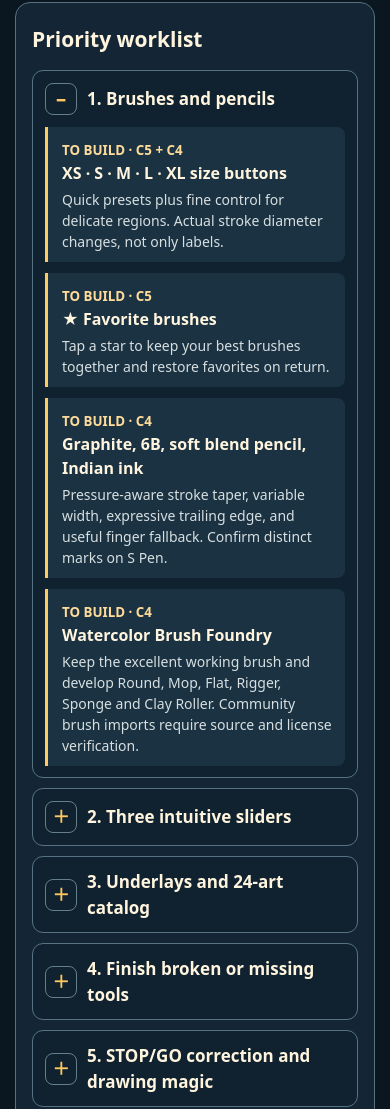
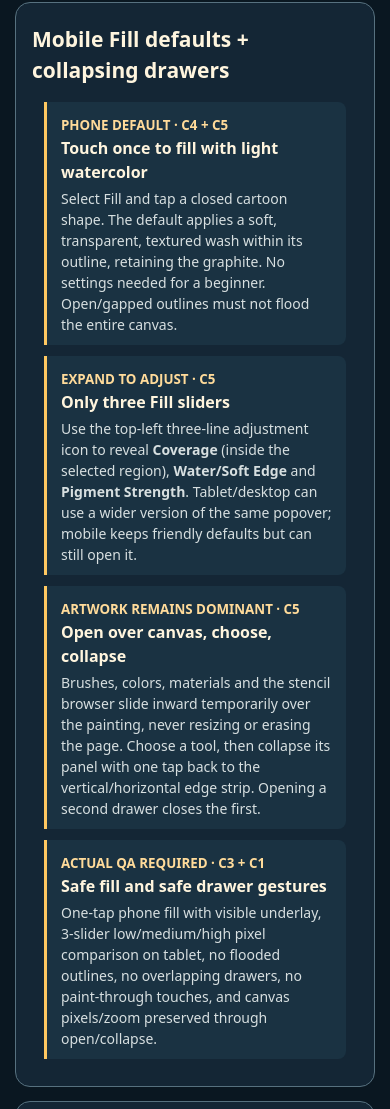
Before and after one commit to swan101349-spec/zgen-sandbox, a plain HTML site: page wishlist.html in a window 390 px wide. Shown: the part 2232-3341 px from the top of the page. Drawn offline with Linux system fonts and the light colour scheme.

Commit message:
docs: add mobile one-tap Fill and overlay/collapse drawer UX to visual build board

```diff
--- a/wishlist.html
+++ b/wishlist.html
@@ -35,6 +35,11 @@ footer{margin-top:20px;color:#d4e0e1;font-size:13px}
 <div class="item"><small>P0 · C4</small><br><strong>Watercolor Tap-to-Fill</strong><p>Touch inside an enclosed cartoon shape, then receive a translucent watercolor area with uneven pigment, edge character and paper grain. Must not leak outside, become solid flat paint, or wipe the graphite. Test real pixels/Undo/PNG before PASS.</p></div>
 <div class="item"><small>FREE MIT SOURCE RESEARCH · FOSSICK</small><br><strong>Existing wet-fill implementations</strong><p>p5.brush has watercolor-style shape fills, with real opacity, bleed and texture controls. MIT Watercolor Playground has Fill tools. These need source/license inspection and safe adaptation to *tap within a cartoon*, not a renderer replacement.</p></div>
 <div class="item"><small>P0 · S0</small><br><strong>Low-cost rule</strong><p>Start with proven MIT tools and existing GitHub infrastructure. Modest short-term spending only for a verified technical blocker and only with owner approval. Never add paid inference or ongoing commitments silently.</p></div></section>
+<section class="section"><h2>Mobile Fill defaults + collapsing drawers</h2>
+<div class="item"><small>PHONE DEFAULT · C4 + C5</small><br><strong>Touch once to fill with light watercolor</strong><p>Select Fill and tap a closed cartoon shape. The default applies a soft, transparent, textured wash within its outline, retaining the graphite. No settings needed for a beginner. Open/gapped outlines must not flood the entire canvas.</p></div>
+<div class="item"><small>EXPAND TO ADJUST · C5</small><br><strong>Only three Fill sliders</strong><p>Use the top-left three-line adjustment icon to reveal <b>Coverage</b> (inside the selected region), <b>Water/Soft Edge</b> and <b>Pigment Strength</b>. Tablet/desktop can use a wider version of the same popover; mobile keeps friendly defaults but can still open it.</p></div>
+<div class="item"><small>ARTWORK REMAINS DOMINANT · C5</small><br><strong>Open over canvas, choose, collapse</strong><p>Brushes, colors, materials and the stencil browser slide inward temporarily over the painting, never resizing or erasing the page. Choose a tool, then collapse its panel with one tap back to the vertical/horizontal edge strip. Opening a second drawer closes the first.</p></div>
+<div class="item"><small>ACTUAL QA REQUIRED · C3 + C1</small><br><strong>Safe fill and safe drawer gestures</strong><p>One-tap phone fill with visible underlay, 3-slider low/medium/high pixel comparison on tablet, no flooded outlines, no overlapping drawers, no paint-through touches, and canvas pixels/zoom preserved through open/collapse.</p></div></section>
 <section class="section"><h2>Priority worklist</h2>
 <details open><summary>1. Brushes and pencils</summary>
 <div class="item"><small>TO BUILD · C5 + C4</small><br><strong>XS · S · M · L · XL size buttons</strong><p>Quick presets plus fine control for delicate regions. Actual stroke diameter changes, not only labels.</p></div>
```
